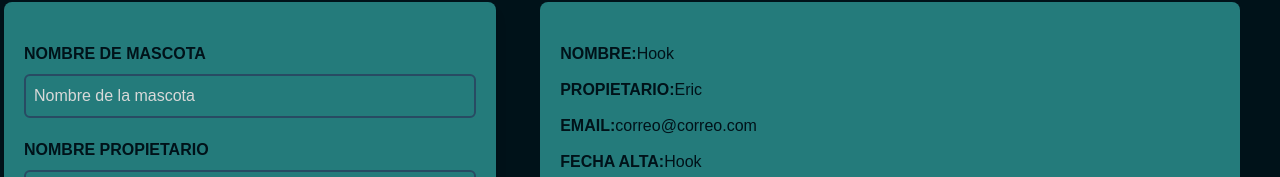
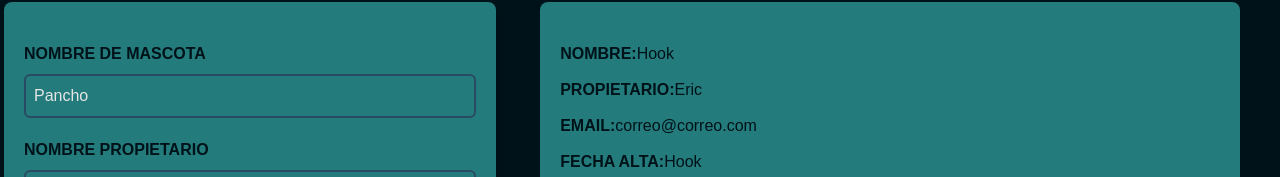
Before and after one commit to recover1988/REACT-CitasReact, a React (Vite) app: page / in a window 1280 px wide. Shown: the part 298-475 px from the top of the page. Built offline with nearby package versions, Linux system fonts and the light colour scheme.

Commit message:
useState

```diff
--- a/src/components/Form.jsx
+++ b/src/components/Form.jsx
@@ -1,7 +1,7 @@
 import { useState, useEffect } from "react";
 
 const Form = () => {
-	const [nombre, setNombre] = useState("Hook");
+	const [nombre, setNombre] = useState("Pancho");
 
 	return (
 		<div className="md:w-1/2 lg:w-2/5 mx-1">
@@ -28,6 +28,8 @@ const Form = () => {
 						type="text"
 						placeholder="Nombre de la mascota"
 						className="bg-color3 border-2 border-color4 w-full p-2 mt-2 placeholder-color2 rounded-md"
+						value={nombre}
+						onChange={(e) => setNombre(e.target.value)}
 					/>
 				</div>
 				<div className="mb-5">
```
